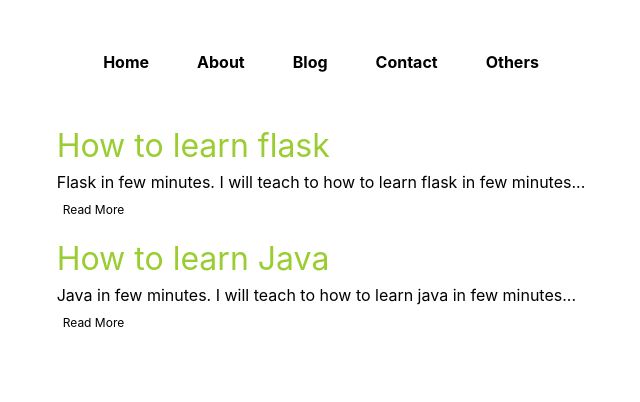
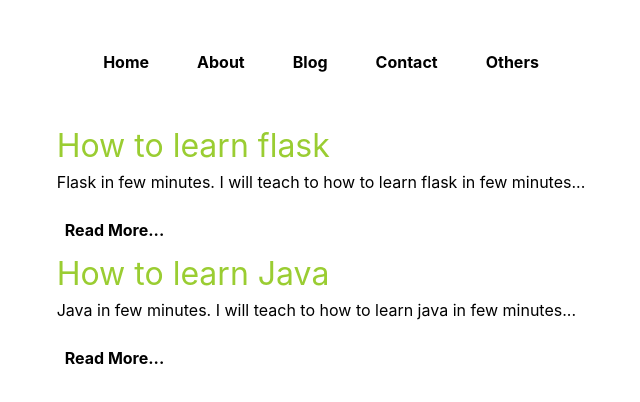
Before and after one commit to sayedsaddam/next-blog, a Next.js app: page /blog in a window 1280 px wide. Shown: the top 402 px of the page, without its empty margins (319-959 px from the left). Built offline with nearby package versions, Linux system fonts and the light colour scheme.

Commit message:
updated 2 files including blog.js, and [slug].js. styled the pages with tailwindcss.

```diff
--- a/pages/blog.js
+++ b/pages/blog.js
@@ -17,7 +17,7 @@ const Blog = (props) => {
     setBlogs(data)
   }
   return (
-    <div className={styles.container}>
+    <div className='container mx-auto'>
       <main className={styles.main}>
         <InfiniteScroll
         dataLength={blogs.length}
@@ -37,7 +37,7 @@ const Blog = (props) => {
                 </Link>
                 <p className={styles.blogItemp}>{blogitem.metadesc.substr(0, 140)}...</p>
                 <Link href={`/posts/${blogitem.slug}`}>
-                  <button className={styles.btn}>Read More</button>
+                  <button className='bg-white text-black p-2 rounded-md mt-4 font-bold'>Read More...</button>
                 </Link>
               </div>
             )
--- a/pages/posts/[slug].js
+++ b/pages/posts/[slug].js
@@ -12,13 +12,13 @@ const Slug = (props) => {
    }
    const [blog, setBlog] = useState(props.myBlog)
    return (
-      <div className={styles.container}>
+      <div className='container mx-auto'>
          <main className={styles.main}>
-            <h1 className={styles.blogItemh3}>{blog.title}</h1>
-            <small>Author &raquo; {blog.author}</small>
+            <h1 className='font-semibold text-3xl'>{blog.title}</h1>
+            <small className='text-gray-300 font-light'>Author &raquo; {blog.author}</small>
             <hr />
             <div>
-               <p className={styles.blogItemp}>{blog && <div dangerouslySetInnerHTML={createMarkup(blog.content)}></div>}</p>
+               <p className='font-light'>{blog && <div dangerouslySetInnerHTML={createMarkup(blog.content)}></div>}</p>
             </div>
          </main>
       </div>
```
